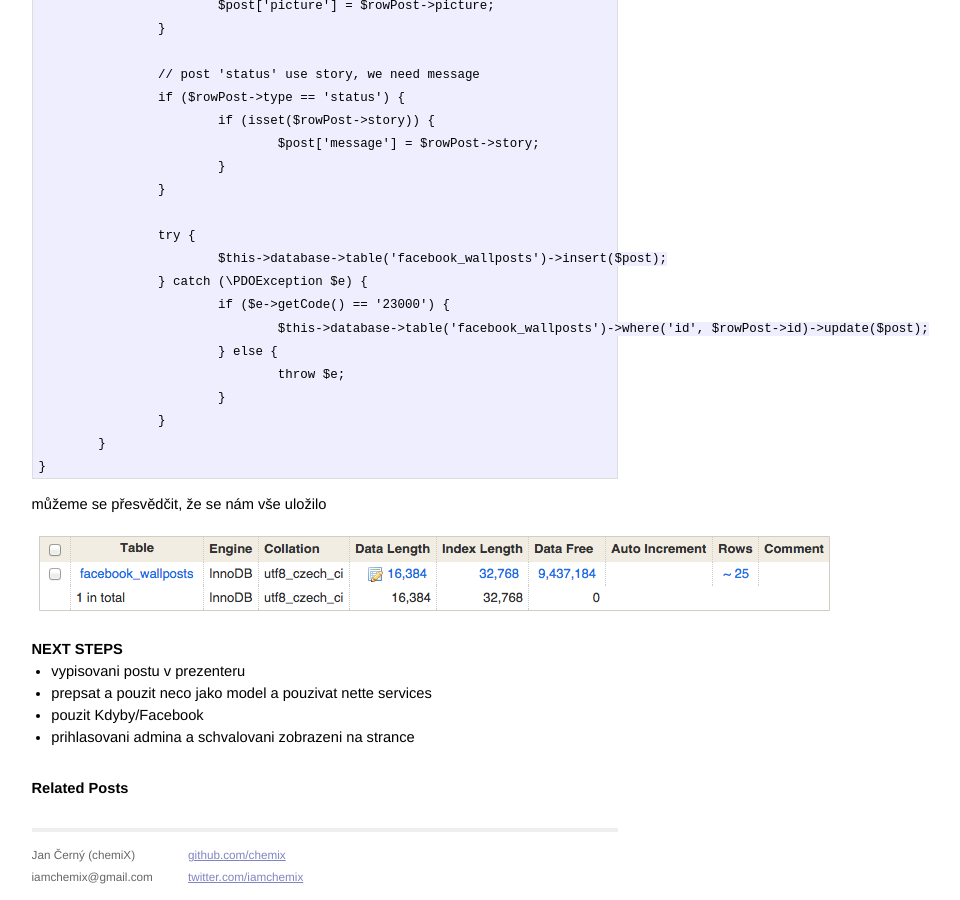
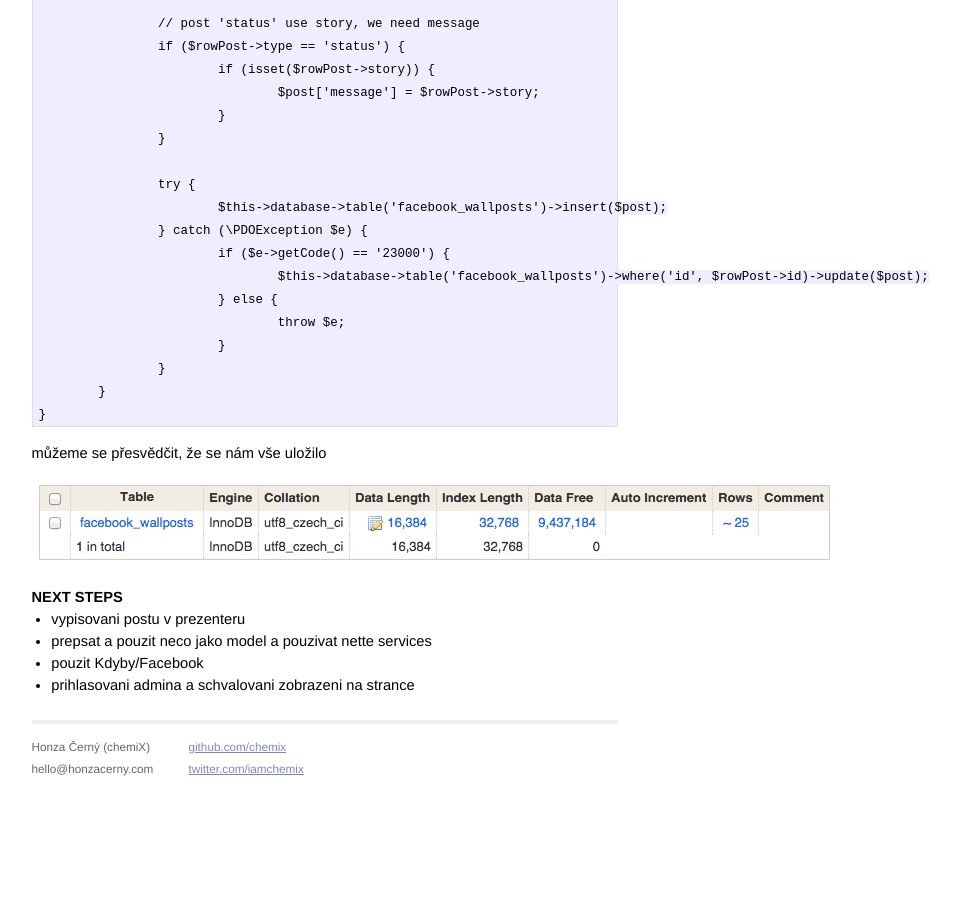
Before and after one commit to chemix/chemix.github.com, a Jekyll site: the page built from _posts/2014-06-13-nette-facebook-reader.md, in a window 1280 px wide and 900 px high, scrolled down 7298 px. Shown: the whole window, without its empty margins (315-1275 px from the left). Built offline with Jekyll 4.4.1, drawn with Linux system fonts in a browser that asks for light colours; Markdown is read by kramdown in place of the engine named in the settings; after the commit the page ends 8089 px from its top, so only the background shows below that.

Commit message:
templates update

```diff
--- a/_layouts/default.html
+++ b/_layouts/default.html
@@ -14,18 +14,13 @@
 <body>
 
 <div class="site">
-  <div class="title">
-    <a href="/">Jan Černy chemiX</a>
-    <a class="extra" href="/">home</a>
-  </div>
-
   {{ content }}
 
   <div class="footer">
     <div class="contact">
       <p>
-        Jan Černý (chemiX)<br />
-        iamchemix@gmail.com
+        Honza Černý (chemiX)<br />
+        hello&#x00040;honzacerny&#x0002E;com
       </p>
     </div>
     <div class="contact">
--- a/_layouts/post.html
+++ b/_layouts/post.html
@@ -5,6 +5,7 @@
 {{ content }}
 </div>
 
+{% comment %}
 <div id="related">
   <h2>Related Posts</h2>
   <ul class="posts">
@@ -13,3 +14,5 @@
     {% endfor %}
   </ul>
 </div>
+
+{% endcomment %}
--- a/index.html
+++ b/index.html
@@ -1,6 +1,6 @@
 ---
 layout: default
-title: Jan Černý / chemiX
+title: Honza Černý - blog
 ---
 
 <div id="home">
```
